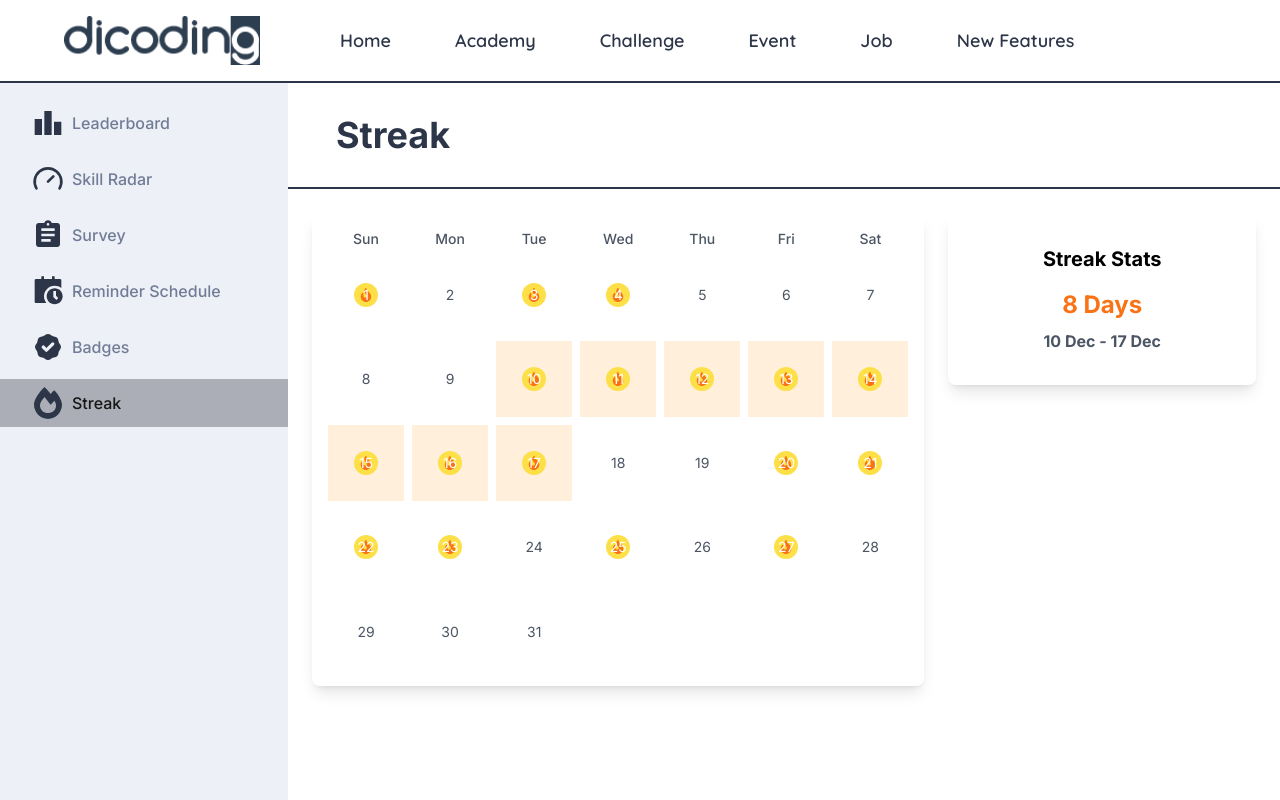
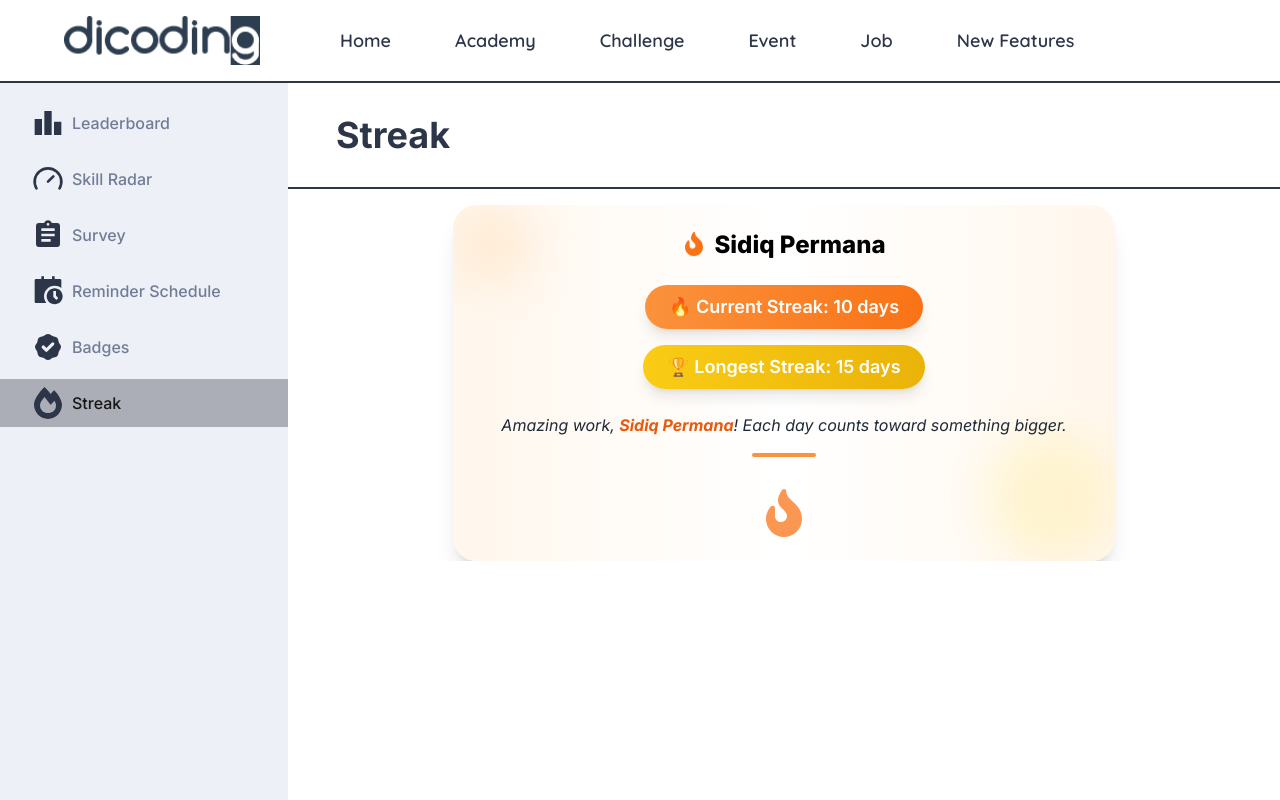
Before and after one commit to KevinElvio/C242-EL01-Dicoding-Motivation-FE, a React (Vite) app in the folder Dicoding-Motivation-FE/: page /new-features/streak in a window 1280 px wide. Built offline with nearby package versions, Linux system fonts and the light colour scheme.

Commit message:
update: skill-radar, survey, streak

```diff
--- a/Dicoding-Motivation-FE/package.json
+++ b/Dicoding-Motivation-FE/package.json
@@ -19,6 +19,7 @@
     "react-hook-form": "^7.53.2",
     "react-icons": "^5.3.0",
     "react-router": "^7.0.1",
+    "react-router-dom": "^7.0.2",
     "react-toastify": "^10.0.6"
   },
   "devDependencies": {
--- a/Dicoding-Motivation-FE/src/data/learning-path-recommendations.json
+++ b/Dicoding-Motivation-FE/src/data/learning-path-recommendations.json
@@ -1,52 +1,42 @@
 {
   "recommendations": [
     {
-      "id": 1,
       "title": "Machine Learning Specialist",
       "description": "Pelajari dasar-dasar machine learning, algoritma pembelajaran mesin, dan implementasinya menggunakan Python dan framework populer seperti TensorFlow dan PyTorch."
     },
     {
-      "id": 2,
       "title": "Data Science Path",
       "description": "Kuasai analisis data, visualisasi, dan statistical learning untuk menjadi data scientist yang handal dengan Python dan R."
     },
     {
-      "id": 3,
       "title": "Web Development",
       "description": "Pelajari pengembangan web modern dengan React, Node.js, dan teknologi full-stack lainnya untuk membangun aplikasi web yang dinamis."
     },
     {
-      "id": 4,
       "title": "Mobile App Development",
       "description": "Kembangkan aplikasi mobile dengan React Native atau Flutter untuk iOS dan Android platforms."
     },
     {
-      "id": 5,
       "title": "Cloud Computing",
       "description": "Pelajari AWS, Azure, atau Google Cloud Platform untuk mengembangkan dan men-deploy aplikasi berbasis cloud."
     },
     {
-      "id": 6,
       "title": "DevOps Engineer",
       "description": "Kuasai tools dan praktik DevOps seperti Docker, Kubernetes, dan CI/CD untuk otomatisasi deployment."
     },
     {
-      "id": 7,
       "title": "Cybersecurity Specialist",
       "description": "Pelajari keamanan jaringan, enkripsi, dan praktik keamanan terbaik untuk melindungi sistem dan data."
     },
     {
-      "id": 8,
       "title": "Backend Development",
       "description": "Fokus pada pengembangan server-side dengan Node.js, Python, atau Java untuk membangun API dan services."
     },
     {
-      "id": 9,
       "title": "Frontend Development",
       "description": "Kuasai HTML, CSS, JavaScript, dan framework modern seperti React untuk membangun antarmuka pengguna yang menarik."
     },
     {
-      "id": 10,
       "title": "Game Development",
       "description": "Pelajari Unity atau Unreal Engine untuk mengembangkan game multi-platform yang menarik."
     }
--- a/Dicoding-Motivation-FE/src/data/skill-radar.json
+++ b/Dicoding-Motivation-FE/src/data/skill-radar.json
@@ -1,23 +1,51 @@
 {
+  "radar_data": {
     "labels": [
       "Android Developer",
-    "Back-End Developer JavaScript",
+      "Back-End Developer ",
+      "Cloud Engineer",
       "Data Scientist",
       "DevOps Engineer",
       "Front-End Web Developer",
-    "Google Cloud Professional",
-    "iOS Developer",
       "Machine Learning Engineer",
       "Multi-Platform App Developer",
-    "React Developer"
+      "Others",
+      "React Developer",
+      "iOS Developer"
     ],
-  "datasets": [
-    {
-      "label": "Skill Level",
-      "data": [8, 7, 9, 6, 5, 7, 4, 8, 9, 3],
-      "backgroundColor": "rgba(9, 154, 233, 0.2)",
-      "borderColor": "rgba(9, 154, 233, 1)",
-      "borderWidth": 1
+    "max_values": [
+      1,
+      1,
+      1,
+      1,
+      1,
+      1,
+      1,
+      1,
+      1,
+      1,
+      1
+    ],
+    "values": [
+      0.14285714285714285,
+      0.5,
+      0.6,
+      0.4,
+      0.4,
+      0.34,
+      0.21,
+      0.2857142857142857,
+      0.7,
+      0.6,
+      1.0
+    ]
+  },
+  "recommended_courses": [
+    "Belajar Prinsip Pemrograman SOLID",
+    "Cloud Practitioner Essentials (Belajar Dasar AWS Cloud)",
+    "Belajar Dasar Pemrograman JavaScript",
+    "Belajar Pengembangan Machine Learning",
+    "Belajar Membuat Aplikasi Flutter untuk Pemula"
+  ],
+  "user_name": "Sidiq Permana"
 }
-  ]
-}
--- a/Dicoding-Motivation-FE/src/data/streak-day.json
+++ b/Dicoding-Motivation-FE/src/data/streak-day.json
@@ -1,3 +1,9 @@
 {
-    "streak-day" : [1, 3, 4, 10, 11, 12, 13, 14,15,16,17, 20, 21, 22, 23, 25, 27]
+  "users": [
+    {
+      "name": "Sidiq Permana",
+      "current_streak": 10,
+      "longest_streak": 15
+    }
+  ]
 }
--- a/Dicoding-Motivation-FE/src/pages/Streak.jsx
+++ b/Dicoding-Motivation-FE/src/pages/Streak.jsx
@@ -1,112 +1,48 @@
 import TitleHeader from "../components/TitleHeader";
-import { useState, useEffect, useMemo } from 'react';
+import { useState, useEffect } from 'react';
+import streakDayData from '../data/streak-day.json';
 import { FaFire } from 'react-icons/fa';
-import streakDayData from '../data/streak-day.json';
 
 export default function Streak() {
-  const [currentDate] = useState(new Date());
-  const [daysInMonth, setDaysInMonth] = useState([]);
-  const [consecutiveStreak, setConsecutiveStreak] = useState({
-    count: 0,
-    startDate: null,
-    endDate: null,
-    startMonth: null,
-    endMonth: null
-  });
-
-  const streakDays = useMemo(() => streakDayData["streak-day"], []);
+  const [userData, setUserData] = useState(null);
 
   useEffect(() => {
-    const year = currentDate.getFullYear();
-    const month = currentDate.getMonth();
-    const totalDays = new Date(year, month + 1, 0).getDate();
-
-    let maxStreak = { count: 0, startDate: null, endDate: null, startMonth: null, endMonth: null };
-    let currentStreak = { count: 0, startDate: null, endDate: null, startMonth: null, endMonth: null };
-
-    streakDays.sort((a, b) => a - b).forEach((day, index) => {
-      if (index === 0 || day !== streakDays[index - 1] + 1) {
-        currentStreak = {
-          count: 1,
-          startDate: day,
-          endDate: day,
-          startMonth: new Date(year, month).toLocaleString('default', { month: 'short' }),
-          endMonth: new Date(year, month).toLocaleString('default', { month: 'short' })
-        };
-      } else {
-        currentStreak.count++;
-        currentStreak.endDate = day;
-        currentStreak.endMonth = new Date(year, month).toLocaleString('default', { month: 'short' });
-      }
-
-      if (currentStreak.count > maxStreak.count) {
-        maxStreak = { ...currentStreak };
-      }
-    });
-
-    setConsecutiveStreak(maxStreak);
-
-    const days = Array.from({ length: totalDays }, (_, i) => ({
-      date: i + 1,
-      hasStreak: streakDays.includes(i + 1),
-      isConsecutive: i + 1 >= maxStreak.startDate && i + 1 <= maxStreak.endDate
-    }));
-
-    setDaysInMonth(days);
-  }, [currentDate, streakDays]);
+    const user = streakDayData.users[0];
+    setUserData(user);
+  }, []);
 
   return (
     <div className="flex flex-col w-full max-h-fit overflow-y-scroll">
       <TitleHeader title="Streak" />
-      <div className="p-6 flex flex-col lg:flex-row gap-6">
-        {/* Calendar Card */}
-        <div className="bg-white rounded-lg shadow-lg p-4 lg:w-2/3">
-          <div className="grid grid-cols-7 gap-2">
-            {['Sun', 'Mon', 'Tue', 'Wed', 'Thu', 'Fri', 'Sat'].map((day) => (
-              <div key={day} className="text-center font-medium text-gray-600 text-sm">
-                {day}
-              </div>
-            ))}
-            {Array.from({ length: new Date(currentDate.getFullYear(), currentDate.getMonth(), 1).getDay() }).map((_, index) => (
-              <div key={`empty-${index}`} />
-            ))}
-            {daysInMonth.map((day) => (
-              <div
-                key={day.date}
-                className={`aspect-square flex items-center justify-center relative ${
-                  day.isConsecutive ? 'bg-orange-100/85' : ''
-                }`}
-              >
-                {day.hasStreak && (
-                  <div className="absolute inset-0 flex items-center justify-center">
-                    <div className="w-6 h-6 rounded-full bg-yellow-300 flex items-center justify-center">
-                      <FaFire className="text-orange-500 text-sm" />
-                    </div>
-                  </div>
-                )}
-                <span className={`z-10 text-sm ${day.hasStreak ? 'text-white' : 'text-gray-600'}`}>
-                  {day.date}
-                </span>
-              </div>
-            ))}
-          </div>
+      {userData && (
+      <div className="p-6 flex flex-col items-center bg-gradient-to-r from-orange-50 via-white to-orange-50 rounded-3xl shadow-xl lg:w-2/3 mx-auto mt-4 relative overflow-hidden">
+        <div className="absolute top-0 left-0 w-20 h-20 bg-orange-200 opacity-30 rounded-full blur-xl animate-pulse"></div>
+        <div className="absolute bottom-0 right-0 w-32 h-32 bg-yellow-300 opacity-20 rounded-full blur-xl"></div>
+
+        <h2 className="text-2xl font-extrabold text-primary mb-6 flex items-center z-10">
+          <FaFire className="text-orange-500 mr-2 animate-bounce" />
+          {userData.name}
+        </h2>
+
+        <div className="bg-gradient-to-r from-orange-400 to-orange-500 text-white px-6 py-2 rounded-full text-lg font-semibold shadow-lg mb-4">
+          🔥 Current Streak: <span>{userData.current_streak}</span> days
         </div>
 
-        {/* Streak Info Card */}
-        <div className="bg-white rounded-lg shadow-lg p-8 h-fit text-center flex flex-col justify-center items-center lg:w-1/3">
-          <h2 className="text-xl font-bold text-primary mb-4">Streak Stats</h2>
-          <div className="space-y-2">
-            <p className="text-2xl font-bold text-orange-500">
-              {consecutiveStreak.count} Days
-            </p>
-            <p className="text-base font-bold text-gray-600">
-              {consecutiveStreak.startDate &&
-                `${consecutiveStreak.startDate} ${consecutiveStreak.startMonth} - ${consecutiveStreak.endDate} ${consecutiveStreak.endMonth}`
-              }
-            </p>
-          </div>
+        <div className="bg-gradient-to-r from-yellow-400 to-yellow-500 text-white px-6 py-2 rounded-full text-lg font-semibold shadow-lg mb-6">
+          🏆 Longest Streak: <span>{userData.longest_streak}</span> days
+        </div>
+
+        <p className="text-center text-gray-800 italic z-10">
+          Amazing work, <span className="font-bold text-orange-600">{userData.name}</span>! Each day counts toward something bigger.
+        </p>
+
+        <div className="w-16 h-1 bg-orange-400 rounded-full my-4"></div>
+
+        <div className="flex items-center justify-center mt-4">
+          <FaFire className="text-orange-500 text-5xl animate-pulse" />
         </div>
       </div>
+      )}
     </div>
   );
 }
```
Also changed, not shown: Dicoding-Motivation-FE/src/pages/SkillRadar.jsx (+33 -13 lines), Dicoding-Motivation-FE/src/pages/Survey/Survey.jsx (+62 -15 lines), 1 other file (tests, documents, lock files or other folders). Lines whose indentation alone changed are shown as unchanged.
